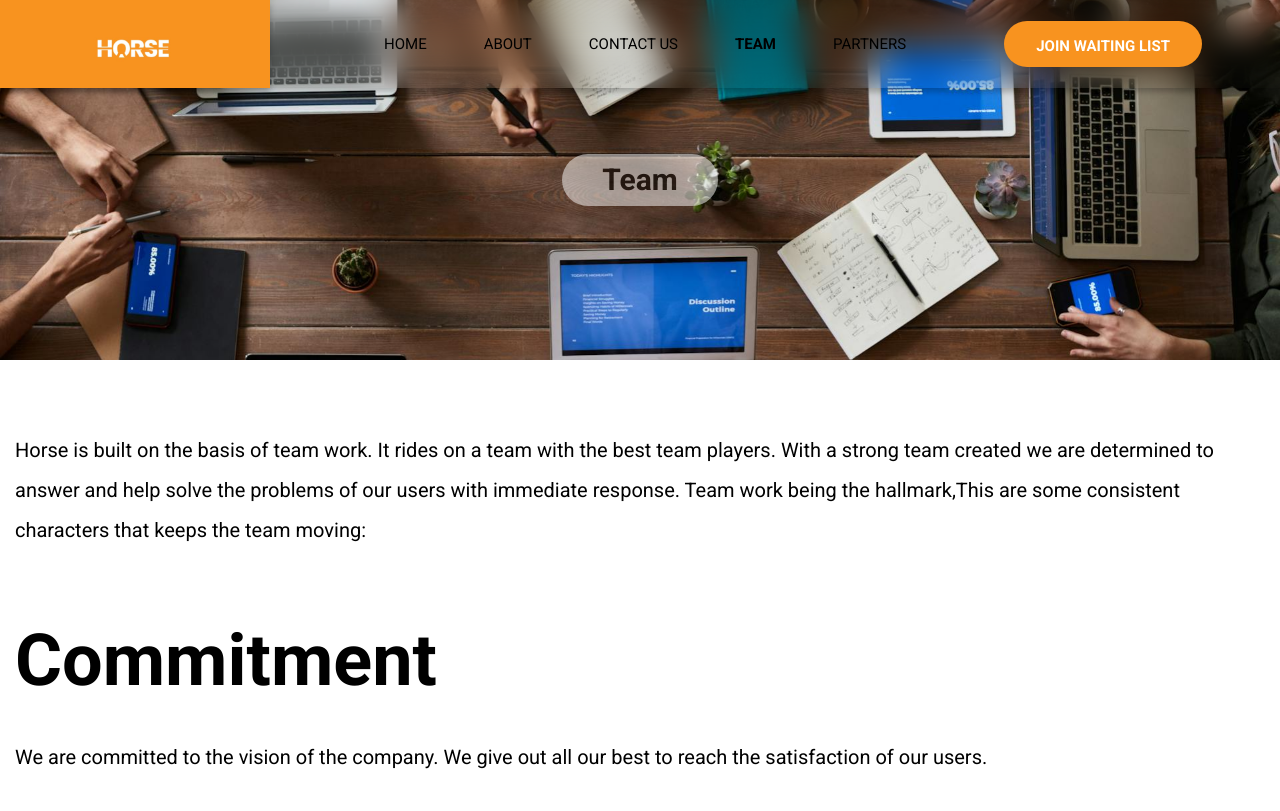
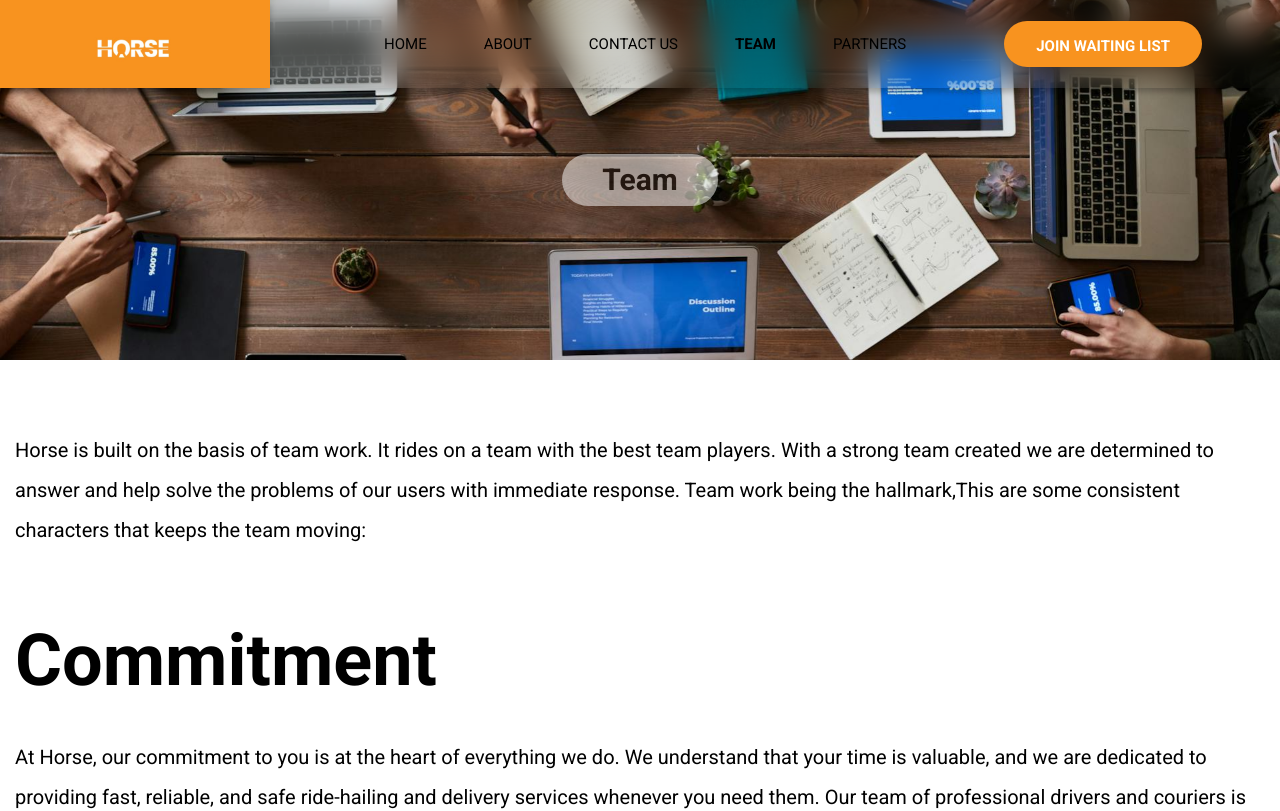
Before and after one commit to Horse-Technologies-Inc/horse-corporate, a React (Vite) app: page /team in a window 1280 px wide. Shown: the top 811 px of the page. Built offline with nearby package versions, Linux system fonts and the light colour scheme.

Commit message:
Update Team.jsx

```diff
--- a/src/pages/Team.jsx
+++ b/src/pages/Team.jsx
@@ -17,8 +17,18 @@ const Team = () => {
         Commitment
       </h2>
       <p className="text-[20px] leading-[40px]   tracking-[5%] mx-[15px] mb-[60px]">
-        We are committed to the vision of the company. We give out all our best
-        to reach the satisfaction of our users.{' '}
+        At Horse, our commitment to you is at the heart of everything we do.
+        We understand that your time is valuable, and we are dedicated to providing
+        fast, reliable, and safe ride-hailing and delivery services whenever you need them.
+        Our team of professional drivers and couriers is committed to delivering
+        excellence, ensuring a smooth and hassle-free experience for every ride or delivery.
+        We prioritize your safety and comfort, with well-maintained vehicles and real-time tracking,
+        so you always know where your ride or package is. Our customer support team is here to help,
+        providing prompt and friendly assistance whenever you need it. With Horse, you can count on
+        punctuality, reliability, and a service that’s always evolving to meet your needs.
+        Your satisfaction is our top priority, and we’re committed to exceeding your expectations with every interaction.
+        Trust us to get you where you need to be or deliver your goods on time, every time.
+        At Horse, commitment isn’t just a word—it’s the promise we keep to you.{' '}
       </p>
       <h2 className="font-bold section-title text-black tracking-[5%] ml-[15px]">
         Dedication
```
